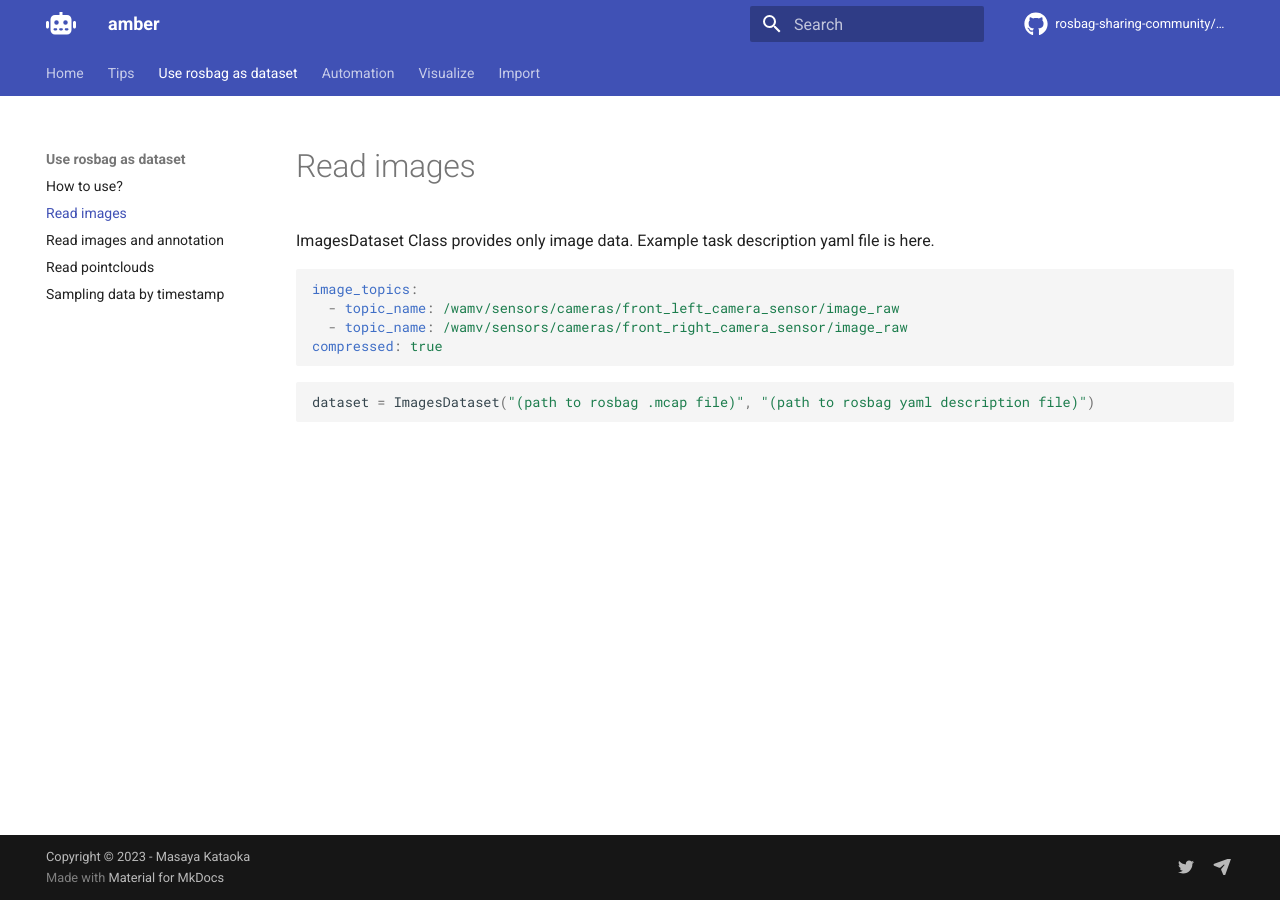
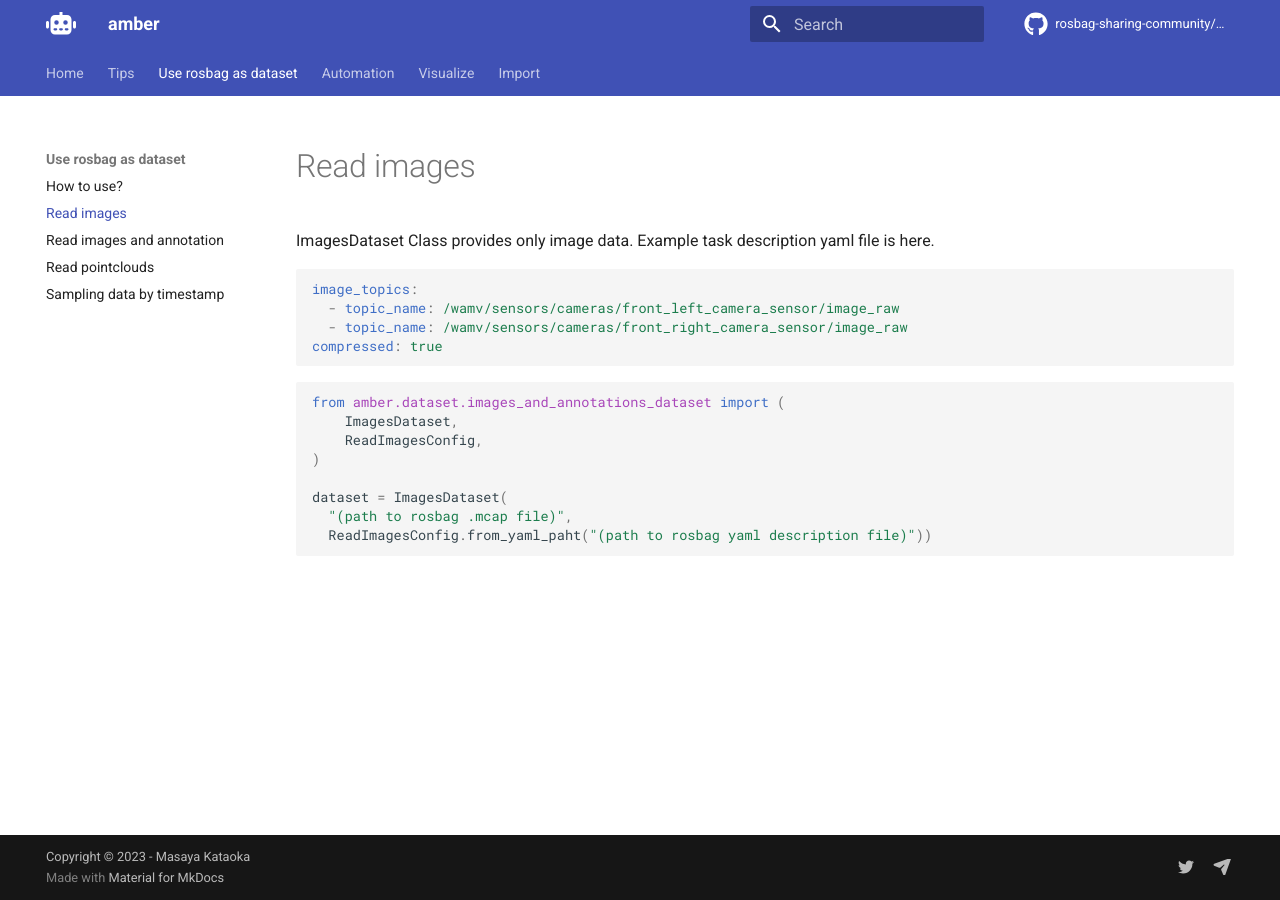
Before and after one commit to rosbag-sharing-community/amber, an MkDocs documentation site: the page built from docs/use_rosbag_as_dataset/read_images.md, in a window 1280 px wide. Built offline with MkDocs 1.6.1 and Material for MkDocs 9.7.7, drawn with Linux system fonts in a browser that asks for light colours; nearby versions of some CDN libraries; comment, search, counter and statistics services are not loaded.

Commit message:
fix document
Signed-off-by: Masaya Kataoka <ms.kataoka@gmail.com>

````diff
--- a/docs/use_rosbag_as_dataset/read_images.md
+++ b/docs/use_rosbag_as_dataset/read_images.md
@@ -11,5 +11,12 @@ compressed: true
 ```
 
 ```python
-dataset = ImagesDataset("(path to rosbag .mcap file)", "(path to rosbag yaml description file)")
+from amber.dataset.images_and_annotations_dataset import (
+    ImagesDataset,
+    ReadImagesConfig,
+)
+
+dataset = ImagesDataset(
+  "(path to rosbag .mcap file)",
+  ReadImagesConfig.from_yaml_paht("(path to rosbag yaml description file)"))
 ```
````
Also changed, not shown: docs/use_rosbag_as_dataset/read_images_and_annotations.md (+8 -1 lines), docs/use_rosbag_as_dataset/read_pointclouds.md (+5 -1 lines).
